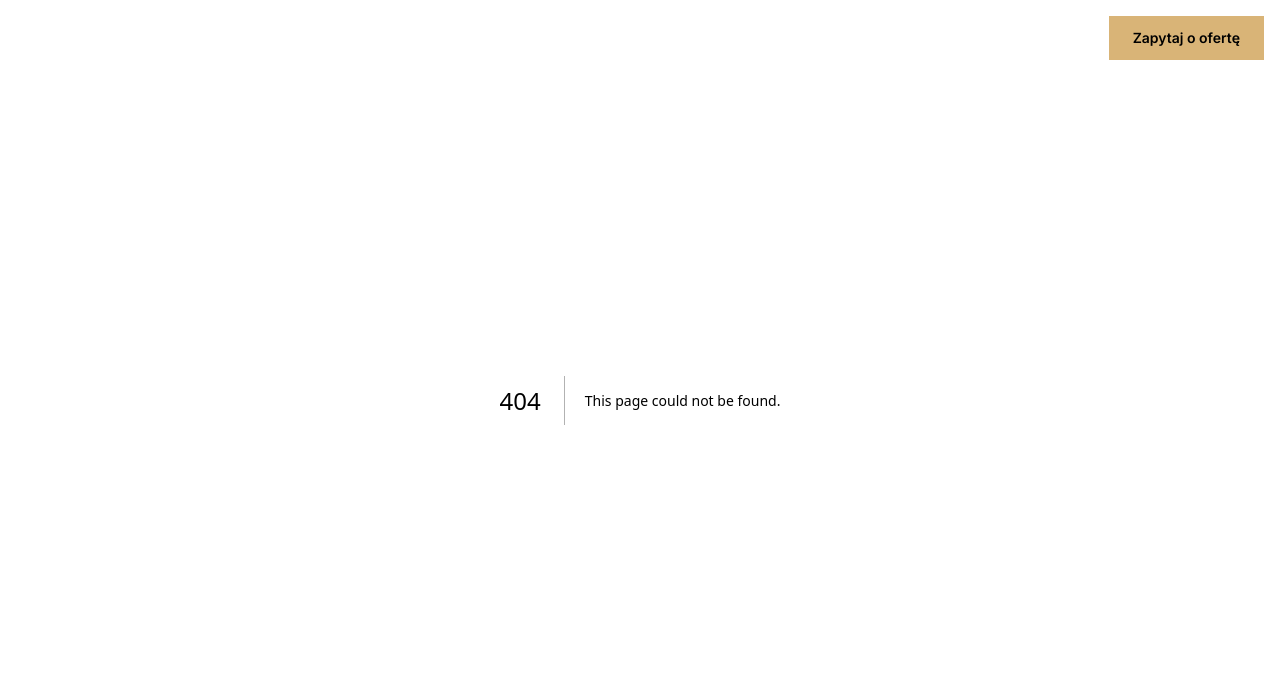
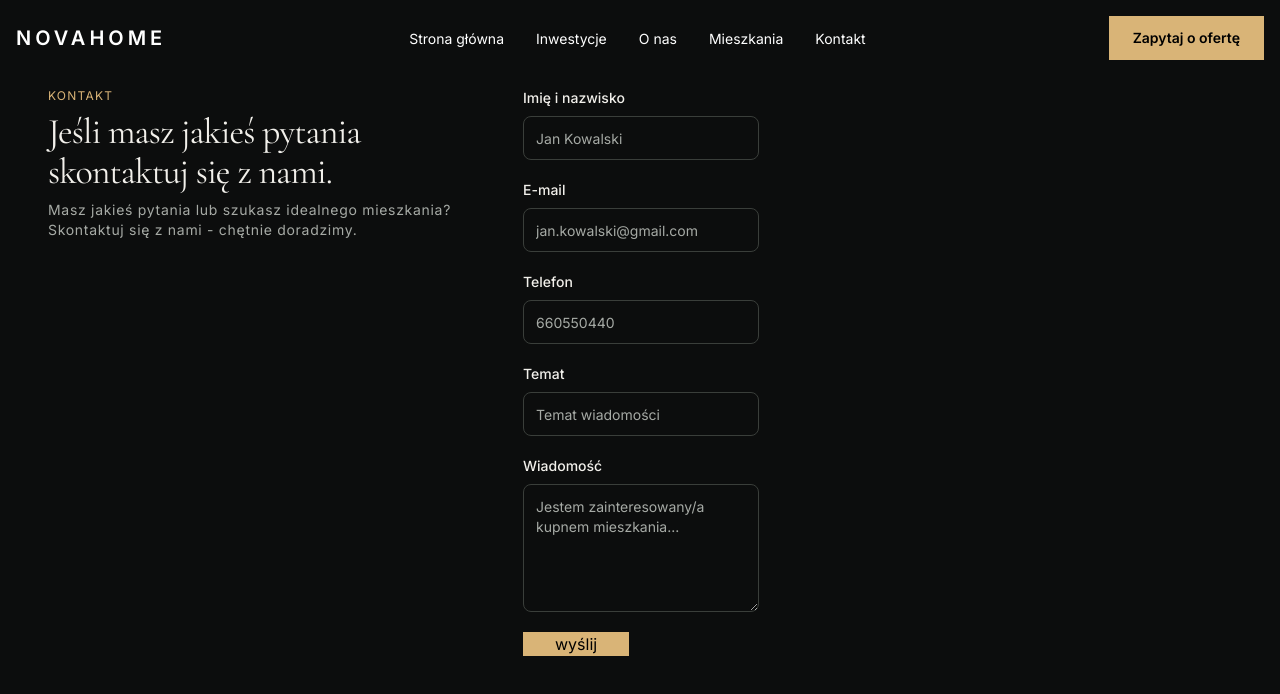
Before and after one commit to przemyslaw-bialk/deweloper-site-with-integrations, a Next.js app: page /contact in a window 1280 px wide. Before the commit this address had no page. Shown: the top 694 px of the page. Built offline with nearby package versions, Linux system fonts and the light colour scheme.

Commit message:
creating Contact Form using react-hook-form

```diff
--- /dev/null
+++ b/app/(PAGES)/contact/page.tsx
@@ -0,0 +1,14 @@
+import ContactForm from "@/components/(FRONTEND)/contact-form/ContactForm";
+import ContactFormInfo from "@/components/(FRONTEND)/contact-form/ContactFormInfo";
+import SectionWrapper from "@/ui/SectionWrapper";
+
+const ContactPage = () => {
+  return (
+    <SectionWrapper className="flex items-start gap-12 pt-22">
+      <ContactFormInfo />
+      <ContactForm />
+    </SectionWrapper>
+  );
+};
+
+export default ContactPage;
--- a/app/layout.tsx
+++ b/app/layout.tsx
@@ -27,7 +27,7 @@ export default function RootLayout({ children }: LayoutProps<"/">) {
     >
       <body className="min-h-full flex flex-col">
         <Header />
-        {children}
+        <main> {children}</main>
       </body>
     </html>
   );
--- /dev/null
+++ b/components/(FRONTEND)/contact-form/ContactForm.tsx
@@ -0,0 +1,126 @@
+"use client";
+import { FieldValues, useForm } from "react-hook-form";
+
+const ContactForm = () => {
+  const {
+    register,
+    handleSubmit,
+    formState: { errors, isSubmitting },
+    reset,
+  } = useForm();
+
+  const onSubmit = async (data: FieldValues) => {
+    await new Promise((resolve) => setTimeout(resolve, 1000));
+    console.log(data);
+  };
+
+  return (
+    <form onSubmit={handleSubmit(onSubmit)}>
+      <div className="grid grid-cols-1 gap-x-6 gap-y-5 md:grid-cols-2">
+        <div className="flex flex-col gap-2 md:col-span-2">
+          <label htmlFor="name" className="text-sm font-medium text-foreground">
+            Imię i nazwisko
+          </label>
+
+          <input
+            {...register("name", {
+              required: "Podaj imię i nazwisko",
+            })}
+            id="name"
+            type="text"
+            placeholder="Jan Kowalski"
+            className="h-11 rounded-lg border border-border bg-background px-3 text-sm text-foreground outline-none transition placeholder:text-muted focus:border-accent focus:ring-2 focus:ring-accent/20"
+          />
+          {errors.name && (
+            <p className="text-red-500">{`${errors.name.message}`}</p>
+          )}
+        </div>
+
+        <div className="flex flex-col gap-2 md:col-span-2">
+          <label
+            htmlFor="email"
+            className="text-sm font-medium text-foreground"
+          >
+            E-mail
+          </label>
+
+          <input
+            {...register("email", {
+              required: "podaj email",
+            })}
+            id="email"
+            type="email"
+            placeholder="jan.kowalski@gmail.com"
+            className="h-11 rounded-lg border border-border bg-background px-3 text-sm text-foreground outline-none transition placeholder:text-muted focus:border-accent focus:ring-2 focus:ring-accent/20"
+          />
+        </div>
+
+        <div className="flex flex-col gap-2 md:col-span-2">
+          <label
+            htmlFor="phoneNumber"
+            className="text-sm font-medium text-foreground"
+          >
+            Telefon
+          </label>
+
+          <input
+            {...register("phoneNumber")}
+            id="phoneNumber"
+            type="tel"
+            placeholder="660550440"
+            className="h-11 rounded-lg border border-border bg-background px-3 text-sm text-foreground outline-none transition placeholder:text-muted focus:border-accent focus:ring-2 focus:ring-accent/20"
+          />
+        </div>
+
+        <div className="flex flex-col gap-2 md:col-span-2">
+          <label
+            htmlFor="subject"
+            className="text-sm font-medium text-foreground"
+          >
+            Temat
+          </label>
+
+          <input
+            {...register("subject", { required: "podaj temat wiadomości" })}
+            id="subject"
+            type="text"
+            placeholder="Temat wiadomości"
+            className="h-11 rounded-lg border border-border bg-background px-3 text-sm text-foreground outline-none transition placeholder:text-muted focus:border-accent focus:ring-2 focus:ring-accent/20"
+          />
+        </div>
+
+        <div className="flex flex-col gap-2 md:col-span-2">
+          <label
+            htmlFor="message"
+            className="text-sm font-medium text-foreground"
+          >
+            Wiadomość
+          </label>
+
+          <textarea
+            {...register("message", {
+              required: "Wiadomość jest pusta",
+              minLength: {
+                value: 20,
+                message: "Wiadomość powinna zawierać conajmniej 20 znaków!",
+              },
+            })}
+            id="message"
+            placeholder="Jestem zainteresowany/a kupnem mieszkania..."
+            className="min-h-32 rounded-lg border border-border bg-background px-3 py-3 text-sm text-foreground outline-none transition placeholder:text-muted focus:border-accent focus:ring-2 focus:ring-accent/20"
+          />
+        </div>
+
+        <button
+          type="submit"
+          className="bg-accent text-black"
+          disabled={isSubmitting}
+        >
+          {isSubmitting ? "wysyła..." : "wyślij"}
+        </button>
+      </div>
+    </form>
+  );
+};
+
+export default ContactForm;
--- /dev/null
+++ b/components/(FRONTEND)/contact-form/ContactFormInfo.tsx
@@ -0,0 +1,22 @@
+import MainTitle from "@/ui/MainTittle";
+import SectionText from "@/ui/SectionText";
+import SectionWrapper from "@/ui/SectionWrapper";
+import SubtittleAccent from "@/ui/SubtittleAccent";
+
+const ContactFormInfo = () => {
+  return (
+    <SectionWrapper>
+      <SubtittleAccent>kontakt</SubtittleAccent>
+      <MainTitle className="mt-2">
+        Jeśli masz jakieś pytania <br /> skontaktuj się z nami.
+      </MainTitle>
+      <SectionText>
+        Masz jakieś pytania lub szukasz idealnego mieszkania?
+        <br />
+        Skontaktuj się z nami - chętnie doradzimy.
+      </SectionText>
+    </SectionWrapper>
+  );
+};
+
+export default ContactFormInfo;
--- a/package.json
+++ b/package.json
@@ -14,6 +14,7 @@
     "react": "19.2.8",
     "react-countup": "^6.5.3",
     "react-dom": "19.2.8",
+    "react-hook-form": "^7.87.0",
     "react-icons": "^5.7.0",
     "react-intersection-observer": "^11.0.1"
   },
```
Also changed, not shown: components/(ADMIN)/apartment-form/AddApartmentForm.tsx (+0 -18 lines), 1 other file (tests, documents, lock files or other folders).
